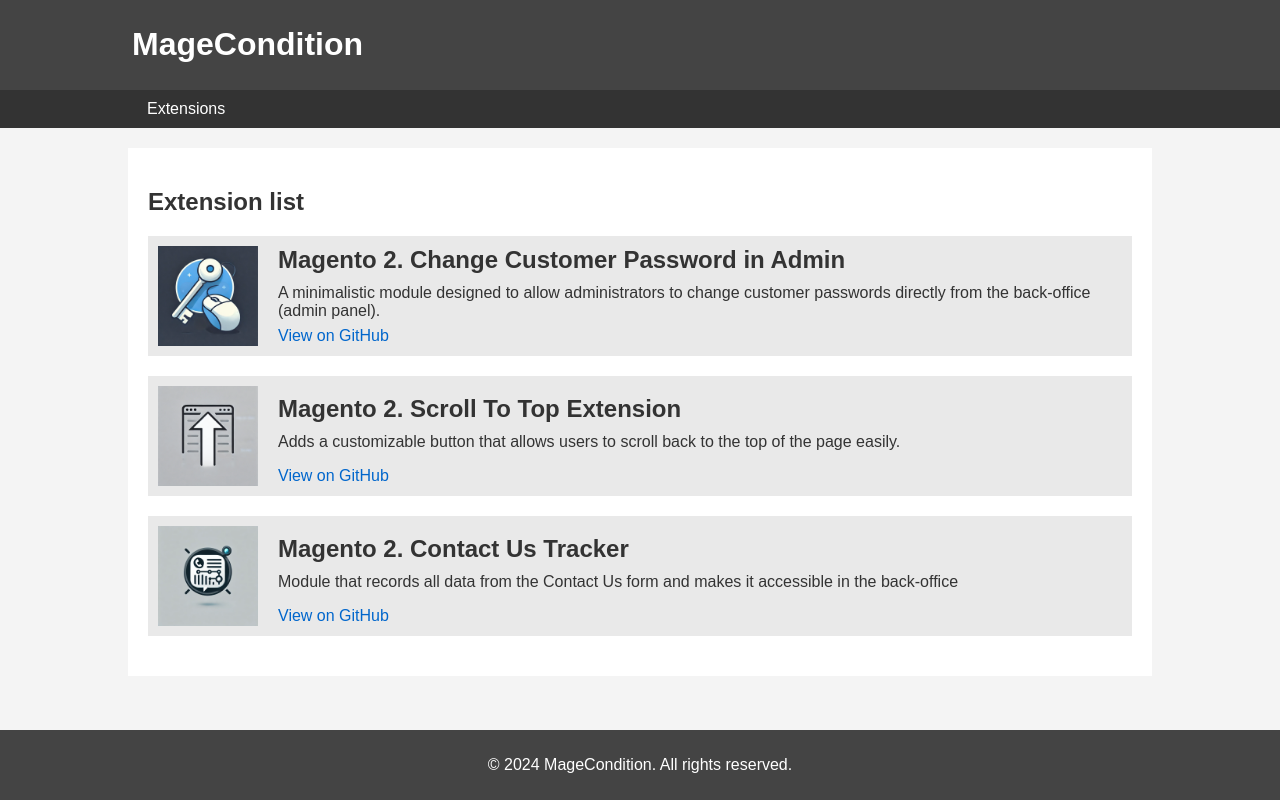
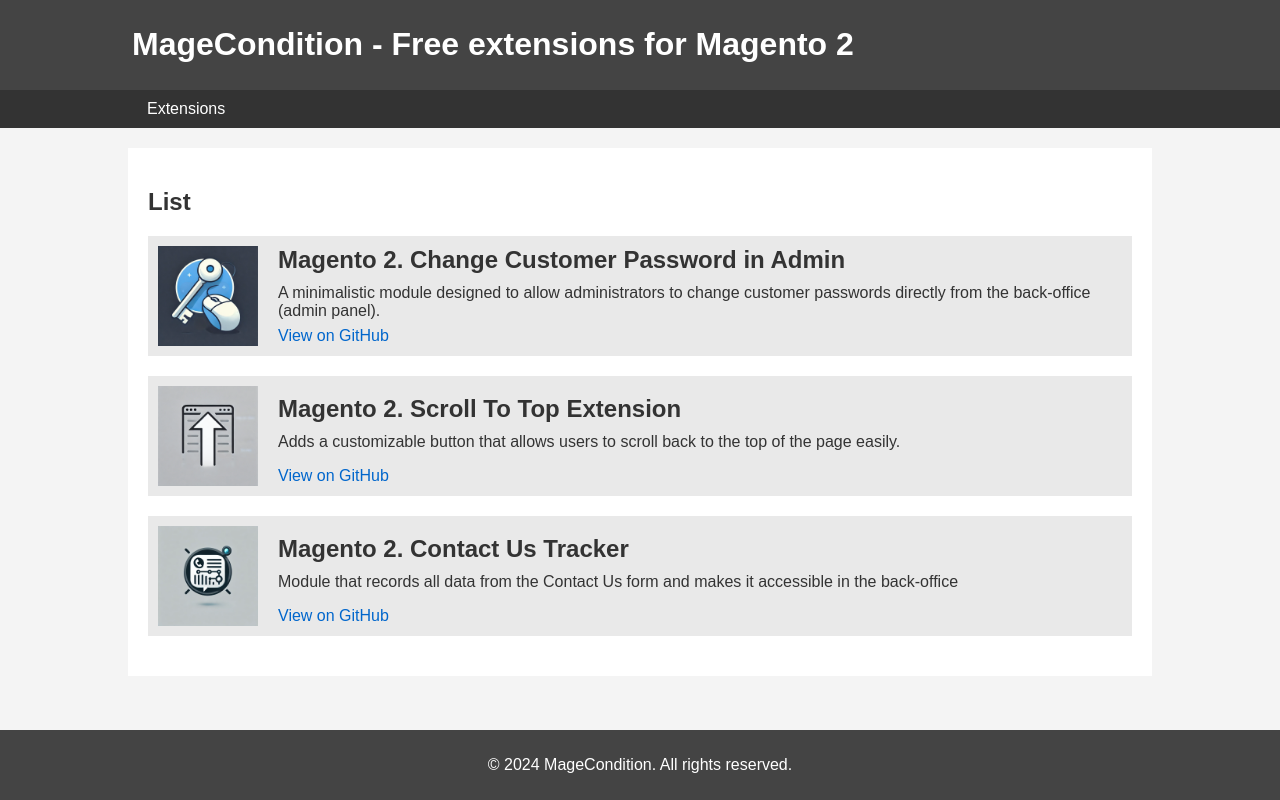
Before and after one commit to MageCondition/magecondition.github.io, a plain HTML site: page index.html in a window 1280 px wide. Drawn offline with Linux system fonts and the light colour scheme.

Commit message:
Small update

```diff
--- a/index.html
+++ b/index.html
@@ -117,7 +117,7 @@
 <body>
 <header class="header">
     <div class="container">
-        <h1>MageCondition</h1>
+        <h1>MageCondition - Free extensions for Magento 2</h1>
     </div>
 </header>
 <div class="nav-container">
@@ -130,7 +130,7 @@
 <div class="container">
     <div class="content">
         <span id="extensions" class="anchor"></span>
-        <h2>Extension list</h2>
+        <h2>List</h2>
         <div class="module">
             <img src="password_log.png" alt="Extension Image">
             <div class="description">
```
